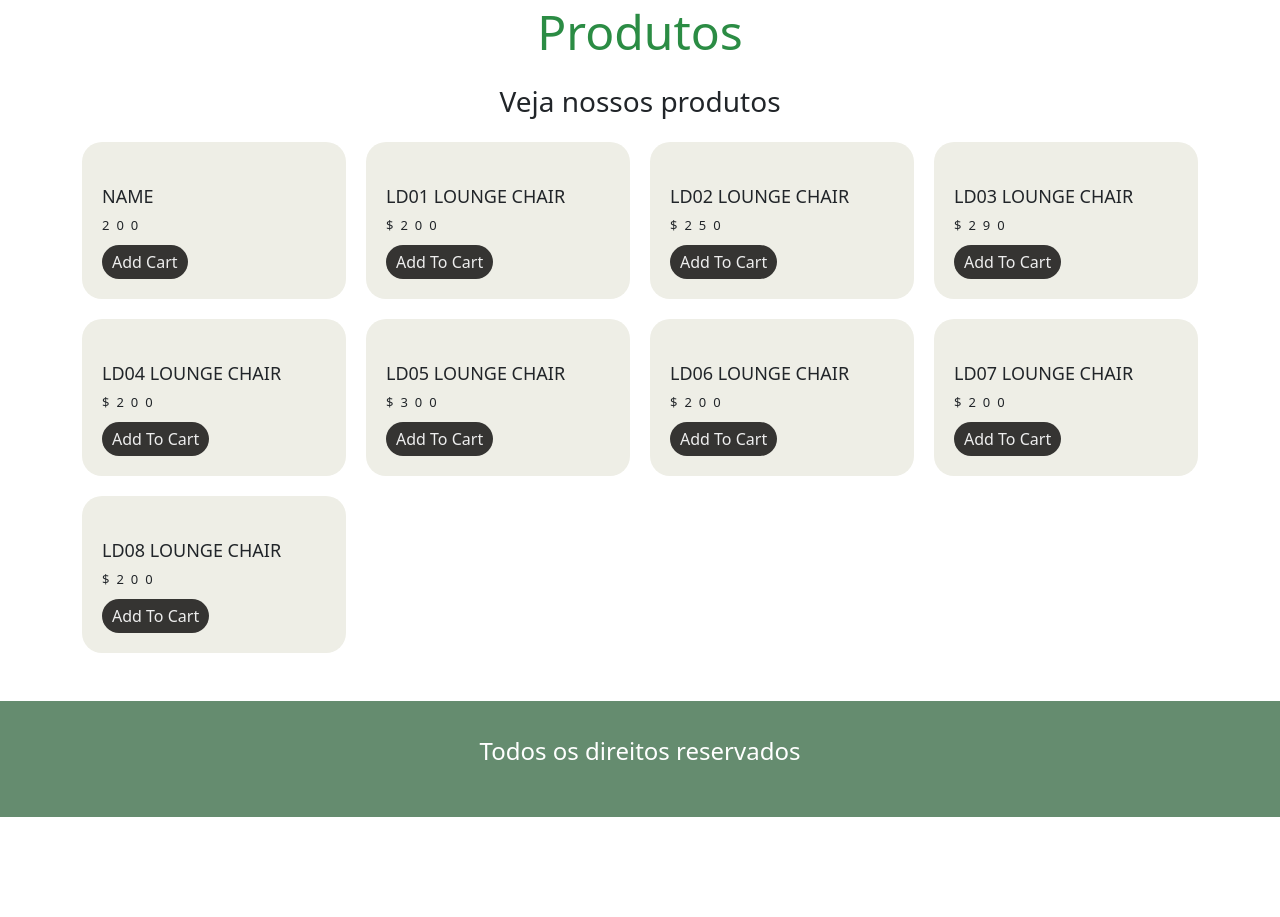
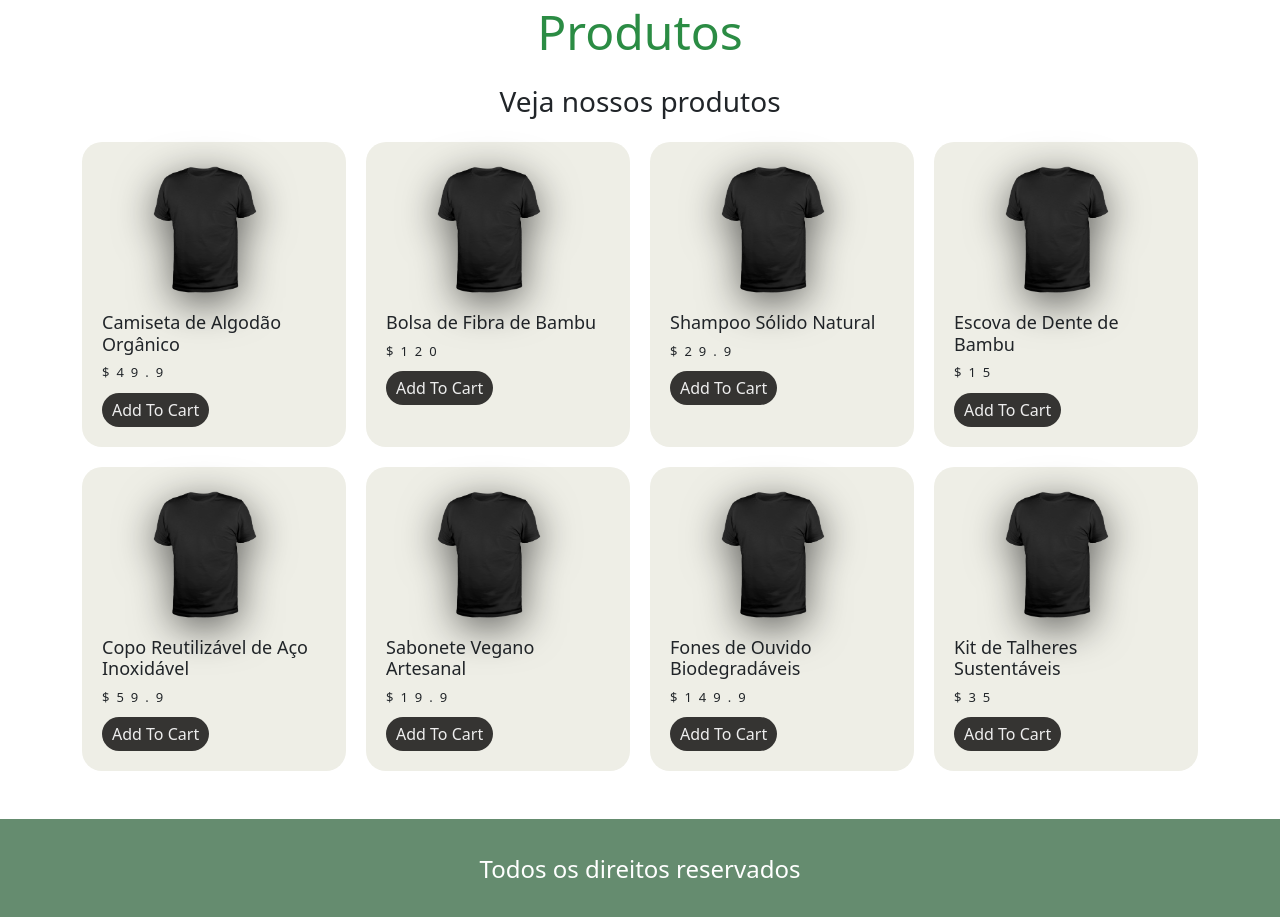
Before and after one commit to aarthurbf/web_dev_cp04, a plain HTML site: page index.html in a window 1280 px wide. Shown: the part 713-1630 px from the top of the page. Before the commit the page ends 1530 px from the top, so only its background shows below. Drawn offline with nearby package versions, Linux system fonts and the light colour scheme.

Commit message:
Add: json

```diff
--- a/index.html
+++ b/index.html
@@ -11,7 +11,7 @@
     <header>
         <nav class="navbar navbar-expand-lg" id="home">
             <div class="container">
-                <a class="navbar-brand nav-titulo" href="#home">Eco Fashion</a>
+                <a class="navbar-brand nav-titulo" href="#home">EcoTrend</a>
                 <button class="navbar-toggler" type="button" data-bs-toggle="collapse"
                     data-bs-target="#navbarNavDropdown" aria-controls="navbarNavDropdown" aria-expanded="false"
                     aria-label="Toggle navigation">
@@ -42,7 +42,7 @@
             <div class="row d-flex justify-content-center align-items-center">
                 <div class="col-lg-6">
                     <h2 class="my-title display-6 my-4">
-                        Roupas Ecológicas
+                        Produtos sustentáveis e ecológicos
                     </h2>
                     <h3 class="fw-light mb-4">
                         Lorem ipsum dolor sit, amet consectetur adipisicing elit. Laboriosam, quam.
@@ -59,14 +59,6 @@
             <h4 class="my-title display-6 text-center mb-4">Produtos</h4>
             <h3 class=" fw-light text-center mb-4">Veja nossos produtos</h3>
             <div class="listProduct">
-                <div class="item">
-                    <img src="" alt="">
-                    <h2>NAME</h2>
-                    <div class="price">200 </div>
-                    <button class="addCart">
-                        Add Cart
-                    </button>
-                </div>
             </div>
 
         </section>
--- a/products.json
+++ b/products.json
@@ -1,51 +1,50 @@
 [
     {
       "id": 1,
-        "name":" LD01 LOUNGE CHAIR",
-        "price": 200,
-        "image": "image/1.png"
+      "name": "Camiseta de Algodão Orgânico",
+      "price": 49.90,
+      "image": "./src/assets/image01.png"
     },
     {
       "id": 2,
-        "name":" LD02 LOUNGE CHAIR",
-        "price": 250,
-        "image": "image/2.png"
+      "name": "Bolsa de Fibra de Bambu",
+      "price": 120.00,
+      "image": "./src/assets/image01.png"
     },
     {
       "id": 3,
-        "name":" LD03 LOUNGE CHAIR",
-        "price": 290,
-        "image": "image/3.png"
+      "name": "Shampoo Sólido Natural",
+      "price": 29.90,
+      "image": "./src/assets/image01.png"
     },
     {
       "id": 4,
-        "name":" LD04 LOUNGE CHAIR",
-        "price": 200,
-        "image": "image/4.png"
+      "name": "Escova de Dente de Bambu",
+      "price": 15.00,
+      "image": "./src/assets/image01.png"
     },
     {
       "id": 5,
-        "name":" LD05 LOUNGE CHAIR",
-        "price": 300,
-        "image": "image/5.png"
+      "name": "Copo Reutilizável de Aço Inoxidável",
+      "price": 59.90,
+      "image": "./src/assets/image01.png"
     },
     {
       "id": 6,
-        "name":" LD06 LOUNGE CHAIR",
-        "price": 200,
-        "image": "image/6.png"
+      "name": "Sabonete Vegano Artesanal",
+      "price": 19.90,
+      "image": "./src/assets/image01.png"
     },
     {
       "id": 7,
-        "name":" LD07 LOUNGE CHAIR",
-        "price": 200,
-        "image": "image/7.png"
+      "name": "Fones de Ouvido Biodegradáveis",
+      "price": 149.90,
+      "image": "./src/assets/image01.png"
     },
     {
       "id": 8,
-        "name":" LD08 LOUNGE CHAIR",
-        "price": 200,
-        "image": "image/8.png"
+      "name": "Kit de Talheres Sustentáveis",
+      "price": 35.00,
+      "image": "./src/assets/image01.png"
     }
-
   ]
--- a/src/css/main.css
+++ b/src/css/main.css
@@ -33,7 +33,8 @@
 
 .listProduct .item img{
     width: 90%;
-    filter: drop-shadow(0 50px 20px #0009);
+    filter: drop-shadow(0 10px 20px #0009);
+    margin-bottom: 1rem;
 }
 .listProduct{
     display: grid;
```
Also changed, not shown: src/assets/escova.png (deleted), src/assets/image01.png (added). Lines whose indentation alone changed are shown as unchanged.
